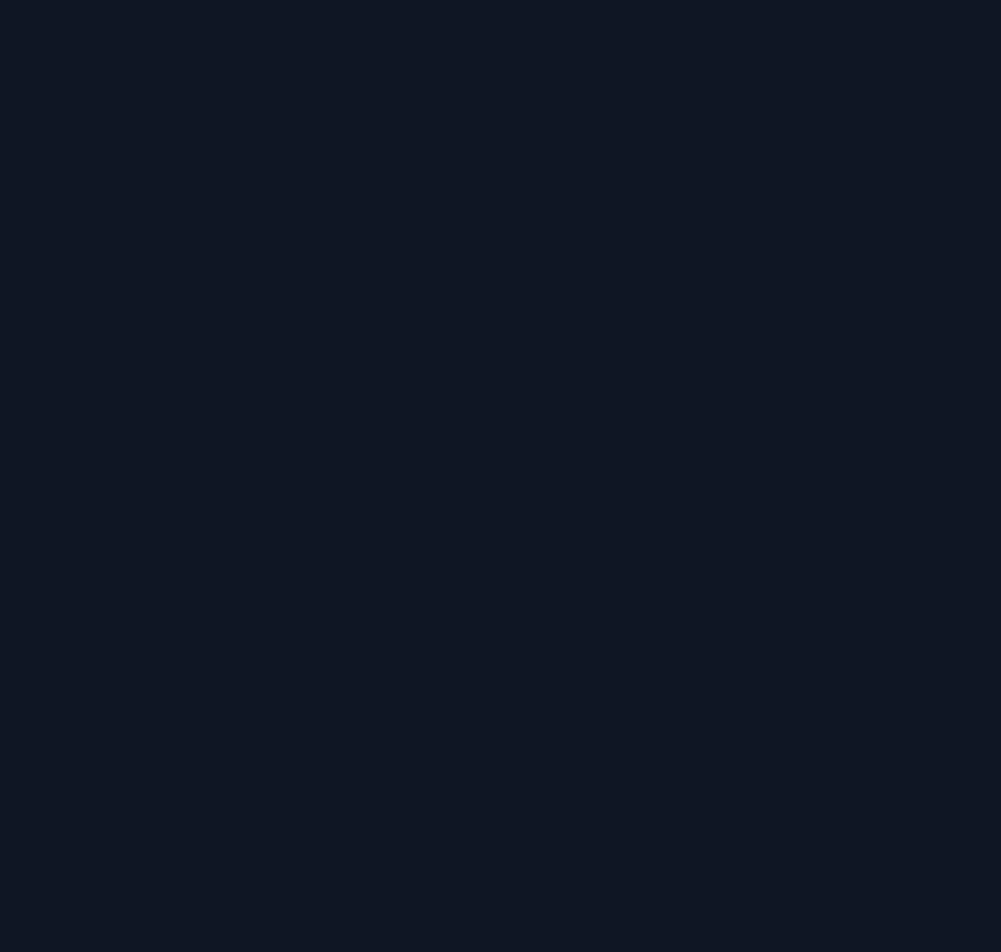
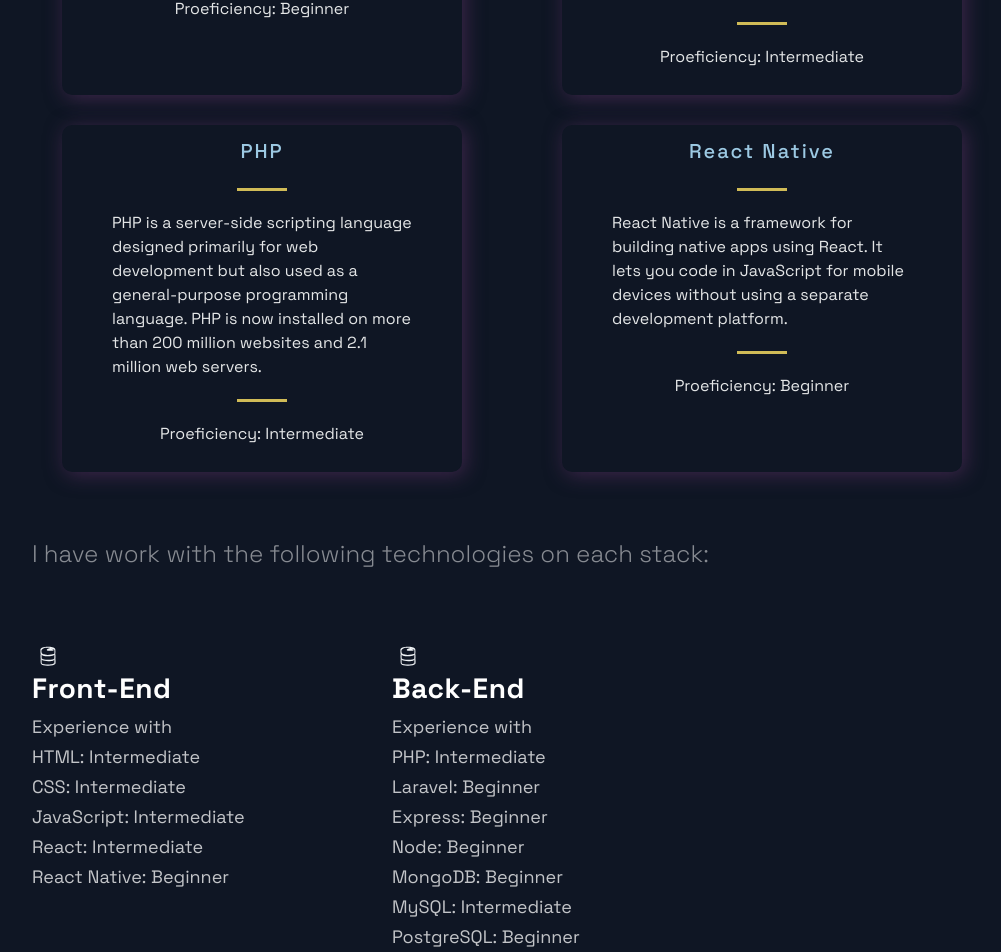
Before and after one commit to 1Basco/personal-site-2022, a Next.js app: page / in a window 1280 px wide. Shown: the part 870-1822 px from the top of the page, without its empty margins (88-1089 px from the left). Before the commit the page ends 800 px from the top, so only its background shows below. Built offline with nearby package versions, Linux system fonts and the light colour scheme.

Commit message:
(Stack and Skills):[Create Stack and Skills Section]

```diff
--- a/src/components/Projects/Projects.js
+++ /dev/null
@@ -1,13 +0,0 @@
-import React from 'react';
-
-import { BlogCard, CardInfo, ExternalLinks, GridContainer, HeaderThree, Hr, Tag, TagList, TitleContent, UtilityList, Img } from './ProjectsStyles';
-import { Section, SectionDivider, SectionTitle } from '../../styles/GlobalComponents';
-import { projects } from '../../constants/constants';
-
-const Projects = () => (
-  <div>
-    Projects
-  </div>
-);
-
-export default Projects;
--- /dev/null
+++ b/src/components/Stacks/Stacks.js
@@ -0,0 +1,49 @@
+import React from "react";
+
+import {
+  BlogCard,
+  CardInfo,
+  GridContainer,
+  HeaderThree,
+  Hr,
+  TitleContent,
+  Img,
+} from "./StacksStyles";
+import {
+  Section,
+  SectionDivider,
+  SectionTitle,
+} from "../../styles/GlobalComponents";
+import { stacks } from "../../constants/constants";
+
+const Stacks = () => (
+  <Section nopadding id="tech">
+    <SectionDivider />
+    <SectionTitle>Stacks & Skills</SectionTitle>
+    <GridContainer>
+      {stacks.map(
+        ({ id, image, title, description, source, proeficiency, visit }) => (
+          <BlogCard key={id}>
+            {/* <Img src={image} /> */}
+            <TitleContent>
+              <HeaderThree>{title}</HeaderThree>
+              <Hr />
+            </TitleContent>
+            <CardInfo>{description}</CardInfo>
+            <Hr />
+            <CardInfo
+              style={{
+                textAlign: "center",
+                minHeight: "50px",
+              }}
+            >
+              Proeficiency: {proeficiency}
+            </CardInfo>
+          </BlogCard>
+        )
+      )}
+    </GridContainer>
+  </Section>
+);
+
+export default Stacks;
--- a/src/components/Projects/ProjectsStyles.js
+++ b/src/components/Stacks/StacksStyles.js
@@ -1,17 +1,17 @@
-import styled from 'styled-components';
+import styled from "styled-components";
 
 export const Img = styled.img`
-  width:100%;
-  height:100%;
+  width: 100%;
+  height: 100%;
   object-fit: cover;
   overflow: hidden;
-`
+`;
 
 export const GridContainer = styled.section`
   display: grid;
   grid-template-columns: repeat(auto-fill, minmax(400px, 1fr));
   padding: 3rem;
-place-items: center;
+  place-items: top;
   column-gap: 2rem;
   row-gap: 3rem;
   @media ${(props) => props.theme.breakpoints.sm} {
@@ -20,11 +20,10 @@
     padding: 2rem;
     padding-bottom: 0;
   }
-
-`
+`;
 export const BlogCard = styled.div`
   border-radius: 10px;
-  box-shadow: 3px 3px 20px rgba(80, 78, 78, 0.5);
+  box-shadow: 3px 3px 20px rgba(108, 54, 114, 0.5);
   text-align: center;
   width: 400px;
   @media ${(props) => props.theme.breakpoints.sm} {
@@ -33,18 +32,17 @@
 `;
 export const TitleContent = styled.div`
   text-align: center;
+  padding-top: 1rem;
   z-index: 20;
   width: 100%;
-
 `;
-
 
 export const HeaderThree = styled.h3`
   font-weight: 500;
   letter-spacing: 2px;
   color: #9cc9e3;
-  padding: .5rem 0;
-  font-size: ${(props) => props.title ? '3rem' : '2rem'};
+  padding: 0.5rem 0;
+  font-size: ${(props) => (props.title ? "3rem" : "2rem")};
 `;
 
 export const Hr = styled.hr`
@@ -59,12 +57,11 @@
   width: 170px;
   margin: 0 auto;
   color: #dce3e7;
-  font-family: 'Droid Serif', serif;
+  font-family: "Droid Serif", serif;
   font-size: 13px;
   font-style: italic;
   line-height: 18px;
 `;
-
 
 export const CardInfo = styled.p`
   width: 100%;
@@ -72,13 +69,11 @@
   color: #e4e6e7;
   font-style: 2rem;
   line-height: 24px;
-  text-align: justify;
+  text-align: left;
   @media ${(props) => props.theme.breakpoints.sm} {
-    padding:.3rem
-
+    padding: 0.3rem;
   }
 `;
-
 
 export const UtilityList = styled.ul`
   list-style-type: none;
@@ -89,15 +84,14 @@
 `;
 
 export const ExternalLinks = styled.a`
-color:#d4c0c0;
+  color: #d4c0c0;
   font-size: 1.6rem;
-padding:1rem 1.5rem;
+  padding: 1rem 1.5rem;
   background: #6b3030;
   border-radius: 15px;
   transition: 0.5s;
-&:hover{
+  &:hover {
     background: #801414;
-
   }
 `;
 
@@ -105,8 +99,8 @@
   display: flex;
   justify-content: space-around;
   padding: 2rem;
-`
+`;
 export const Tag = styled.li`
   color: #d8bfbf;
   font-size: 1.5rem;
-`
+`;
--- a/src/components/Technologies/Technologies.js
+++ b/src/components/Technologies/Technologies.js
@@ -1,12 +1,58 @@
-import React from 'react';
-import { DiFirebase, DiReact, DiZend } from 'react-icons/di';
-import { Section, SectionDivider, SectionText, SectionTitle } from '../../styles/GlobalComponents';
-import { List, ListContainer, ListItem, ListParagraph, ListTitle } from './TechnologiesStyles';
+import React from "react";
+import { DiFirebase, DiReact, DiZend } from "react-icons/di";
+import { BackTech, FrontTech } from "../../constants/constants";
+import {
+  Section,
+  SectionDivider,
+  SectionText,
+  SectionTitle,
+} from "../../styles/GlobalComponents";
+import {
+  List,
+  ListContainer,
+  ListItem,
+  ListParagraph,
+  ListTitle,
+} from "./TechnologiesStyles";
 
-const Technologies = () =>  (
-  <div>
-    Technologies
-  </div>
+const Technologies = () => (
+  <Section>
+    <SectionText>
+      I have work with the following technologies on each stack:
+    </SectionText>
+    <List>
+      <ListItem>
+        <DiFirebase size={32} />
+        <ListTitle>Front-End</ListTitle>
+        <ListParagraph>
+          Experience with <br />
+          {FrontTech.map((tech) => (
+            <div>
+              <span>
+                {tech.name}: {tech.knowledge}
+              </span>
+              <br />
+            </div>
+          ))}
+        </ListParagraph>
+      </ListItem>
+      <ListItem>
+        <DiFirebase size={32} />
+        <ListTitle>Back-End</ListTitle>
+        <ListParagraph>
+          Experience with <br />
+          {BackTech.map((tech) => (
+            <div>
+              <span>
+                {tech.name}: {tech.knowledge}
+              </span>
+              <br />
+            </div>
+          ))}
+        </ListParagraph>
+      </ListItem>
+    </List>
+  </Section>
 );
 
 export default Technologies;
--- a/src/constants/constants.js
+++ b/src/constants/constants.js
@@ -1,57 +1,134 @@
-export const projects = [
-  {
-    title: "MERN Memories",
-    description:
-      "Using React, Node.js, Express & MongoDB you'll learn how to build a Full Stack MERN Application - from start to finish. The App is called Memories and it is a simple social media app that allows users to post interesting events that happened in their lives.",
-    image: "/images/1.png",
-    tags: ["Mongo", "Express", "React", "Node"],
-    source: "https://google.com",
-    visit: "https://google.com",
-    id: 0,
-  },
-  {
-    title: "E-Commerce",
-    description:
-      "While building it you're going to learn many advanced React & JavaScript topics, as well as how to use Stripe for card transactions. On top of that, at the end of the video, you will have this unique and complex webshop app that you will be able to add to your portfolio. And trust me, e-commerce applications are impressive.",
-    image: "/images/2.png",
-    tags: ["React", "JavaScript"],
-    source: "https://google.com",
-    visit: "https://google.com",
-    id: 1,
-  },
-  {
-    title: "WebRTC App",
-    description:
-      "This is a code repository for the corresponding YouTube video. In this tutorial, we're going to build and deploy a React Video Chat Application using WebRTC.",
-    image: "/images/3.jpg",
-    tags: ["React", "WebRTC"],
-    source: "https://google.com",
-    visit: "https://google.com",
-    id: 2,
-  },
-  {
-    title: "Unichat",
-    description:
-      "This is a code repository for the corresponding video tutorial. In this video, we will create a full Realtime Chat Application",
-    image: "/images/4.jpg",
-    tags: ["React", "ChatEngine", "Firebase"],
-    source: "https://google.com",
-    visit: "https://google.com",
-    id: 3,
-  },
-];
-
-export const TimeLineData = [
-  { year: 2017, text: "Started my journey" },
-  { year: 2018, text: "Worked as a freelance developer" },
-  { year: 2019, text: "Founded JavaScript Mastery" },
-  { year: 2020, text: "Shared my projects with the world" },
-  { year: 2021, text: "Started my own platform" },
-];
-
 export const commons = {
   github_url: "https://github.com/1Basco",
   linkedin_url: "https://www.linkedin.com/in/lsos13/",
   twitter_url: "https://twitter.com/1Bascow",
   instagram_url: "https://www.instagram.com/salomasilva/",
 };
+
+export const Tabs = [
+  {
+    name: "Home",
+    href: "/",
+  },
+  {
+    name: "Stacks & Skills",
+    href: "#tech",
+  },
+  {
+    name: "Blog",
+    href: "#blog",
+  },
+  {
+    name: "Sobre",
+    href: "#about",
+  },
+  {
+    name: "Contato",
+    href: "#contact",
+  },
+];
+export const stacks = [
+  {
+    title: "Next.js",
+    description:
+      "Next.js is a framework for server-rendered React applications. It is a minimalistic framework that allows you to build single-page applications with the same experience as in a regular React application.",
+    proeficiency: "Beginner",
+    id: 0,
+  },
+  {
+    title: "JavaScript",
+    description:
+      "JavaScript is a programming language that conforms to the ECMAScript specification. JavaScript is high-level, often just-in-time compiled, and multi-paradigm. It has curly-bracket syntax, dynamic typing, prototype-based object-orientation, and first-class functions.",
+    proeficiency: "Intermediate",
+    id: 1,
+  },
+  {
+    title: "PHP",
+    description:
+      "PHP is a server-side scripting language designed primarily for web development but also used as a general-purpose programming language. PHP is now installed on more than 200 million websites and 2.1 million web servers.",
+    proeficiency: "Intermediate",
+    id: 2,
+  },
+  {
+    title: "React Native",
+    description:
+      "React Native is a framework for building native apps using React. It lets you code in JavaScript for mobile devices without using a separate development platform.",
+    proeficiency: "Beginner",
+    id: 3,
+  },
+];
+
+export const FrontTech = [
+  {
+    name: "HTML",
+    knowledge: "Intermediate",
+    id: 0,
+  },
+  {
+    name: "CSS",
+    knowledge: "Intermediate",
+    id: 1,
+  },
+  {
+    name: "JavaScript",
+    knowledge: "Intermediate",
+    id: 2,
+  },
+  {
+    name: "React",
+    knowledge: "Intermediate",
+    id: 3,
+  },
+  {
+    name: "React Native",
+    knowledge: "Beginner",
+    id: 4,
+  },
+];
+
+export const BackTech = [
+  // php, laravel, express, node, mongodb, mysql, postgresql
+  {
+    name: "PHP",
+    knowledge: "Intermediate",
+    id: 0,
+  },
+  {
+    name: "Laravel",
+    knowledge: "Beginner",
+    id: 1,
+  },
+  {
+    name: "Express",
+    knowledge: "Beginner",
+    id: 2,
+  },
+  {
+    name: "Node",
+    knowledge: "Beginner",
+    id: 3,
+  },
+  {
+    name: "MongoDB",
+    knowledge: "Beginner",
+    id: 4,
+  },
+  {
+    name: "MySQL",
+    knowledge: "Intermediate",
+    id: 5,
+  },
+  {
+    name: "PostgreSQL",
+    knowledge: "Beginner",
+    id: 6,
+  },
+];
+
+export const TimeLineData = [
+  { year: 2015, text: "First interaction with the programming world" },
+  { year: 2017, text: "Tried a few courses on Front-End Development" },
+  { year: 2019, text: "Started my College" },
+  { year: 2021, text: "Got my first job as Developer" },
+  { year: 2022, text: "Started to learn more to be a better developer" },
+];
--- a/src/pages/_app.js
+++ b/src/pages/_app.js
@@ -6,7 +6,7 @@
   return (
     <div className="memes">
       <Theme>
-        <ParticleArea />
+        {/* <ParticleArea /> */}
         <Component {...pageProps} />
       </Theme>
     </div>
--- a/src/pages/index.js
+++ b/src/pages/index.js
@@ -2,7 +2,7 @@
 import BgAnimation from "../components/BackgrooundAnimation/BackgroundAnimation";
 import Hero from "../components/Hero/Hero";
 import ParticleArea from "../components/ParticlesArea/ParticlesArea";
-import Projects from "../components/Projects/Projects";
+import Stacks from "../components/Stacks/Stacks";
 import Technologies from "../components/Technologies/Technologies";
 import Timeline from "../components/TimeLine/TimeLine";
 import { Layout } from "../layout/Layout";
@@ -15,7 +15,7 @@
         <Hero />
         {/* <BgAnimation /> */}
       </Section>
-      <Projects />
+      <Stacks />
       <Technologies />
       <Timeline />
       <Acomplishments />
```
Also changed, not shown: src/components/Header/Header.js (+1 -24 lines). Lines whose indentation alone changed are shown as unchanged.
